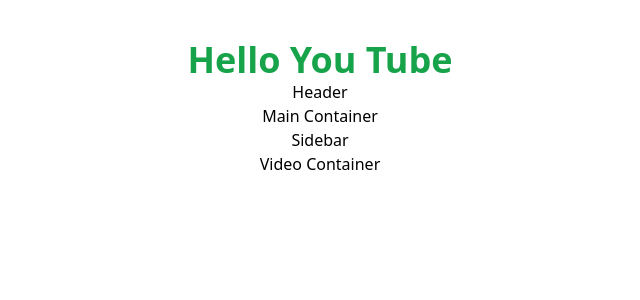
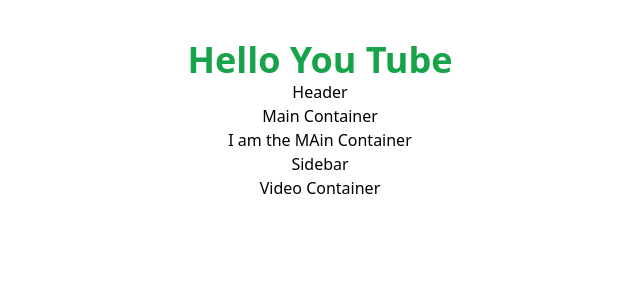
Before and after one commit to tomarpraveengithub460/YouTube, a React (Create React App) app: page / in a window 1280 px wide. Shown: the top 300 px of the page, without its empty margins (320-960 px from the left). Built offline with nearby package versions, Linux system fonts and the light colour scheme.

Commit message:
Adding files

```diff
--- a/src/components/MainContainer.js
+++ b/src/components/MainContainer.js
@@ -4,6 +4,7 @@
     return (
         <div>
             <h1>Main Container</h1>
+            <h2>I am the MAin Container</h2>
         </div>
     )
 }
```
